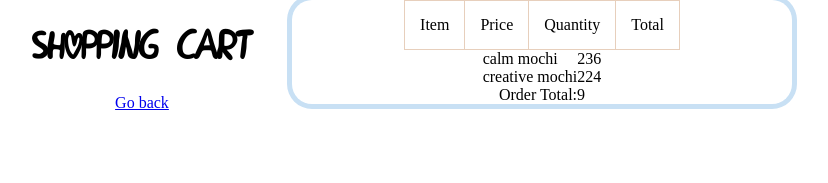
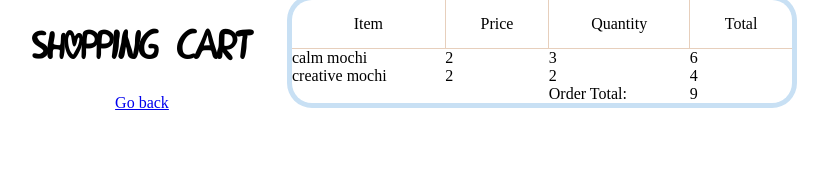
Before and after one commit to mira-kine/lab06-e-commerce-site, a website with bundled scripts: page cart/index.html in a window 1280 px wide. Shown: the whole page, without its empty margins (248-1076 px from the left). Built offline with nearby package versions, Linux system fonts and the light colour scheme.

Commit message:
CSS table

```diff
--- a/styles/cart.css
+++ b/styles/cart.css
@@ -6,14 +6,11 @@ body {
 #heading-container {
     align-items: center;
     text-align: center;
-    flex-direction: row;
     height: 180px;
     width: 300px;
 }
 
 table {
-    display: flex;
-    flex-direction: column;
     align-items: center;
     height: auto;
     width: 500px;
@@ -30,10 +27,12 @@ th {
 }
 
 table td {
-    align-items: center;
+    align-items: right;
 }
-
+/*
 #shopping-table {
     align-items: center;
     justify-content: space-between;
-}
+    display: flex;
+    flex-direction: column;
+} */
```
